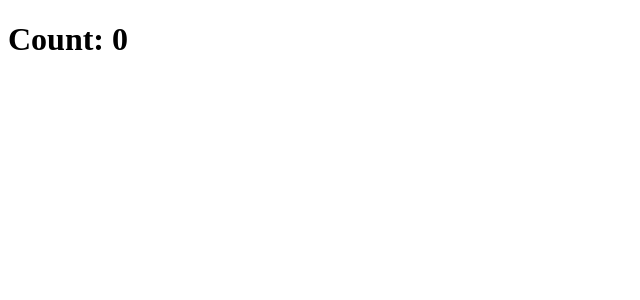
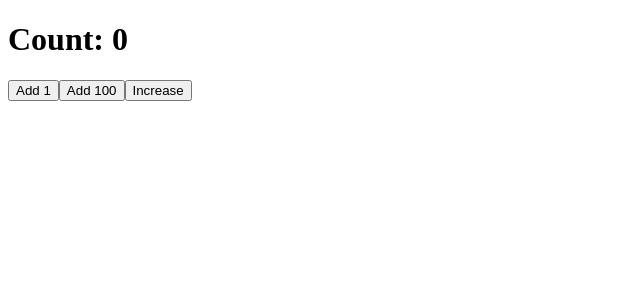
Before and after one commit to mate-academy/react_counter, a React (Create React App) app: page / in a window 1280 px wide. Shown: the top 300 px of the page, without its empty margins (0-640 px from the left). Built offline with nearby package versions, Linux system fonts and the light colour scheme; the HTML template or start-up script is replaced by a standard one.

Commit message:
Solution v0.1

```diff
--- a/src/App.tsx
+++ b/src/App.tsx
@@ -1,16 +1,67 @@
 import React from 'react';
 import './App.scss';
 
-class App extends React.Component {
-  addOne = () => {};
+type Props = {
+  num: number;
+};
 
-  add100 = () => {};
+class App extends React.Component<{}, Props> {
+  state = {
+    num: 0,
+  };
 
-  increase = () => {};
+  addOne = () => {
+    this.setState((state) => ({
+      num: state.num + 1,
+    }));
+  };
+
+  add100 = () => {
+    this.setState((state) => ({
+      num: state.num + 100,
+    }));
+  };
+
+  increase = () => {
+    if (this.state.num % 5 === 0) {
+      this.add100();
+    }
+
+    this.addOne();
+  };
 
   render() {
+    const { num } = this.state;
+
     return (
-      <h1>Count: 0</h1>
+      <>
+        <h1>
+          Count:
+          {' '}
+          {num}
+        </h1>
+
+        <button
+          type="button"
+          onClick={this.addOne}
+        >
+          Add 1
+        </button>
+
+        <button
+          type="button"
+          onClick={this.add100}
+        >
+          Add 100
+        </button>
+
+        <button
+          type="button"
+          onClick={this.increase}
+        >
+          Increase
+        </button>
+      </>
     );
   }
 }
```
Also changed, not shown: package.json (line endings or trailing spaces), 1 other file (tests, documents, lock files or other folders).
